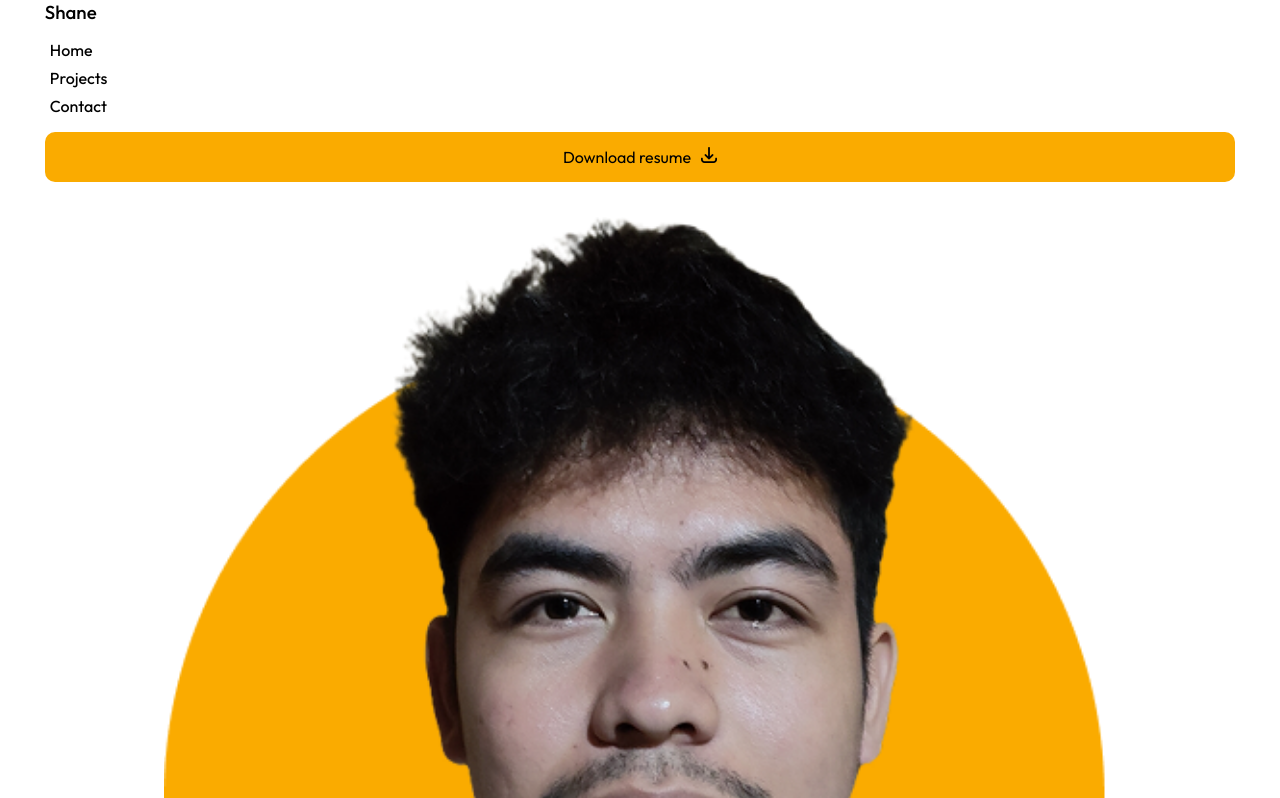
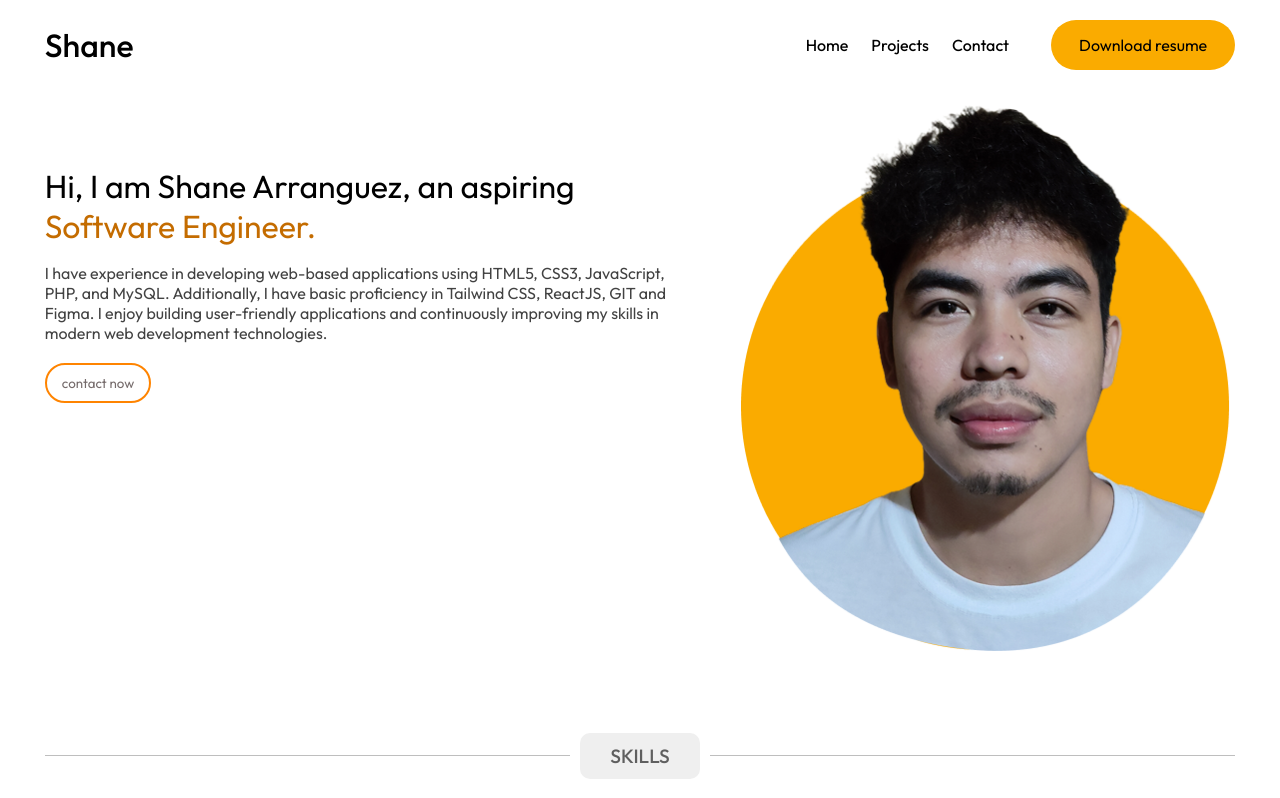
Before and after one commit to shaneV2/Portfolio, a plain HTML site: page index.html in a window 1280 px wide. Shown: the top 798 px of the page. Drawn offline with Linux system fonts and the light colour scheme.

Commit message:
initial responsive design

```diff
--- a/index.html
+++ b/index.html
@@ -5,6 +5,7 @@
     <meta name="viewport" content="width=device-width, initial-scale=1.0">
     <title>Document</title>
     <link rel="stylesheet" href="./src/css/main.css">
+    <!-- <link rel="stylesheet" href="./src/css/responsive.css"> -->
 
     <link rel="preconnect" href="https://fonts.googleapis.com">
     <link rel="preconnect" href="https://fonts.gstatic.com" crossorigin>
@@ -38,6 +39,7 @@
                     <p>
                         I have  experience  in developing web-based applications using  HTML5, CSS3, JavaScript, PHP, and MySQL. Additionally, I have basic proficiency in Tailwind CSS, ReactJS, GIT and Figma. I enjoy building user-friendly applications and continuously improving my skills in modern web development technologies.
                     </p>
+                    <button class="contact-now-btn">contact now</button>
                 </div>
             </div>
         </div>
@@ -45,7 +47,7 @@
             <div>
                 <div>
                     <div></div>
-                    <div>Skills</div>
+                    <h4>SKILLS</h4>
                     <div></div>
                 </div>
                 <div>
@@ -94,7 +96,7 @@
         </div>
         <div class="projects-section">
             <div>
-                <h3>Projects</h3>
+                <h3>PROJECTS</h3>
                 <div>
                     <div class="project">
                         <p>Project Name:
@@ -138,14 +140,15 @@
         <div class="email-section">
             <div>
                 <h4>SEND AN EMAIL TO SHANE</h4>
+                <!-- <h4>Send an Email to Shane</h4> -->
                 <div>
                     <form action="#">
                         <div class="email-inputs">
+                            <label for="from">From</label>
                             <div>
-                                <label for="from">From</label>
                                 <input type="text" id="from">
                             </div>
-                            <div>
+                            <div class="subject-input">
                                 <label for="subject">Subject</label>
                                 <input type="text" id="subject">
                             </div>
--- a/src/css/main.css
+++ b/src/css/main.css
@@ -33,8 +33,6 @@
     width: 100%;
 }
 
-/* Header Section*/
-
 .header > div,
 .hero-section > div,
 .skills-section > div,
@@ -42,8 +40,15 @@
 .contact-section > div,
 .email-section > div {
     margin: auto;
+    width: 93%;
+    max-width: 1250px;
     min-width: 350px;
-    width: 93%;
+}
+
+/* Header Section*/
+
+.header {
+    margin-top: 20px;
 }
 
 .header > div {
@@ -53,6 +58,7 @@
 
 .header > div h3 {
     font-weight: 500;
+    font-size: 1.5rem;
 }
 
 .header > div nav ul {
@@ -67,11 +73,16 @@
     padding: 15px;
     display: flex;
     gap: 10px;
+    align-items: center;
     justify-content: center;
     background-color: var(--orange-color);
     border: none;
     font-size: 1rem;
     border-radius: 10px;
+}
+
+.header > div button img {
+    opacity: 85%;
 }
 
 /* Hero Section */
@@ -81,7 +92,13 @@
 
 .hero-section > div .image-container {
     width: 80%;
+    max-width: 494.5px;
+    max-height: 546.86px;
     margin: auto;
+}
+
+.hero-section .introduction-section {
+    margin-top: 26px;
 }
 
 .hero-section > div :nth-child(2) p:first-child {
@@ -97,10 +114,25 @@
     color: var(--introduction-statement-color);
 }
 
+.contact-now-btn {
+    padding: 10px 15px;
+    border: 2px solid #FF8400;
+    background-color: inherit;
+    border-radius: 50px;
+    color: #756B6B;
+    margin-top: 20px;
+    transition: 100ms;
+}
+
+.contact-now-btn:hover,
+.contact-now-btn:hover {
+    background-color: #FF8400;
+    color: white;
+}
+
 /* Skills Section */
 .skills-section {
     margin-top: 81px;
-
 }
 
 .skills-section > div > div:first-child {
@@ -111,9 +143,11 @@
     gap: 10px;
 }
 
-.skills-section > div > div:first-child > :nth-child(2) {
+.skills-section > div > div:first-child > h4:first-of-type {
     padding: 11px 30px;
     background-color: #EFEFEF;
+    color: #5F5F5F;
+    font-weight: 500;
     border-radius: 10px;
 }
 
@@ -237,6 +271,11 @@
     text-align: center;
 }
 
+.projects-section > div h3 {
+    color: #5F5F5F;
+    font-weight: 500;
+}
+
 .projects-section > div > div {
     margin-top: 41px;
     display: grid;
@@ -265,6 +304,10 @@
     text-align: center;
 }
 
+.contact-section > div h4 {
+    font-weight: 600;
+}
+
 .contact-section > div {
     display: grid;
     gap: 18px;
@@ -277,6 +320,7 @@
 }
 .email-section h4 {
     text-align: center;
+    font-weight: 600;
 }
 
 .email-section > div {
@@ -291,11 +335,10 @@
 .email-inputs {
     display: flex;
     flex-direction: column;
-    gap: 1rem;
 }
 
 
-.email-inputs input {
+.email-inputs input:nth-child(2) {
     margin-top: 2px;
 }
 
@@ -313,6 +356,7 @@
     width: 100%;
     padding: 10px;
     border: none;
+    border-radius: 5px;
     background-color: #717171;
     color: #E7E7E7;
 }
@@ -340,3 +384,80 @@ footer {
     background-color: var(--orange-color);
     height: 54px;
 }
+
+
+@media screen and (min-width: 856px){
+    .header h4,
+    .skills-section h4,
+    .projects-section h3,
+    .contact-section h4 {
+        font-size: 1.2rem;
+    }
+
+    .header > div {
+        grid-auto-flow: column;
+        align-items: center;
+        gap: 37px;
+        grid-auto-columns: 1fr auto auto;
+    }
+
+
+    .header > div h3 {
+        font-size: 2rem;
+    }
+
+    .header > div > nav  > ul {
+        display: flex;
+        gap: 23px;
+    }
+
+    .header > div > button {
+        border-radius: 50px;
+        padding: 15px 28px;
+
+    }
+
+    .header > div > button > img {
+        display: none;
+    }
+
+    .hero-section > div {
+        display: flex;
+        flex-direction: row-reverse;
+        gap: 46px;
+    }
+
+    .hero-section > div  .image-container {
+        width: 494.5px;
+        height: 546.86px;
+    }
+
+    .hero-section > div .introduction-section {
+        margin-top: 3.8rem;
+        flex: 1;
+    }
+
+    .email-section > div > div > form {
+        margin-top: 56px;
+        grid-auto-flow: column;
+        position: relative;
+    }
+
+    .email-inputs > label:first-child {
+        position: absolute;
+        top: -22px;
+    }
+
+    .email-inputs > :nth-child(3) {
+        margin-top: 12px;
+    }
+
+    .second-email-inputs {
+        gap: 10px;
+    }
+
+    .second-email-inputs input[type="submit"] {
+        width: min-content;
+        padding: 10px 35px;
+    }
+}
--- /dev/null
+++ b/src/css/responsive.css
@@ -0,0 +1,73 @@
+@media screen and (min-width: 856px){
+    .header h4,
+    .skills-section h4,
+    .projects-section h3,
+    .contact-section h4
+    .email-section h4{
+        font-weight: 900;
+    }
+
+    .header > div {
+        grid-auto-flow: column;
+        align-items: center;
+        gap: 37px;
+        grid-auto-columns: 1fr auto auto;
+    }
+
+    .header > div h3 {
+        font-size: 2rem;
+    }
+
+    .header > div > nav  > ul {
+        display: flex;
+        gap: 23px;
+    }
+
+    .header > div > button {
+        border-radius: 50px;
+    }
+
+    .header > div > button > img {
+        display: none;
+    }
+
+    .hero-section > div {
+        display: flex;
+        flex-direction: row-reverse;
+        gap: 46px;
+    }
+
+    .hero-section > div  .image-container {
+        width: 494.5px;
+        height: 546.86px;
+    }
+
+    .hero-section > div .introduction-section {
+        margin-top: 3.8rem;
+        flex: 1;
+    }
+
+    .email-section > div > div > form {
+        margin-top: 56px;
+        grid-auto-flow: column;
+        position: relative;
+    }
+
+    .email-inputs > label:first-child {
+        position: absolute;
+        top: -22px;
+    }
+
+    .email-inputs > :nth-child(3) {
+        margin-top: 12px;
+    }
+
+    .second-email-inputs {
+        gap: 10px;
+    }
+
+    .second-email-inputs input[type="submit"] {
+        width: min-content;
+        padding: 10px 35px;
+    }
+}
```
